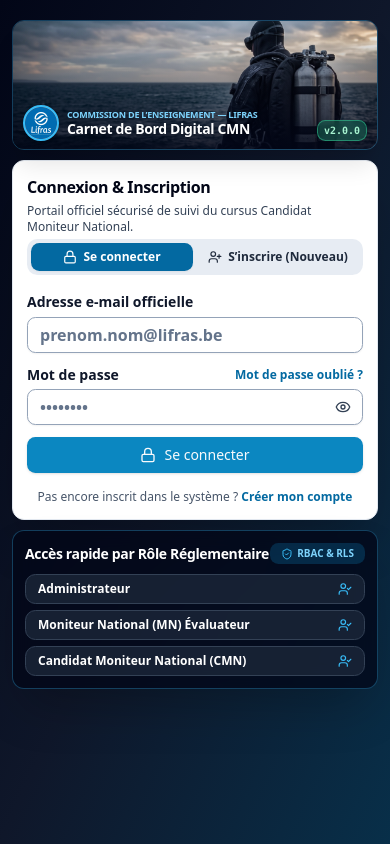
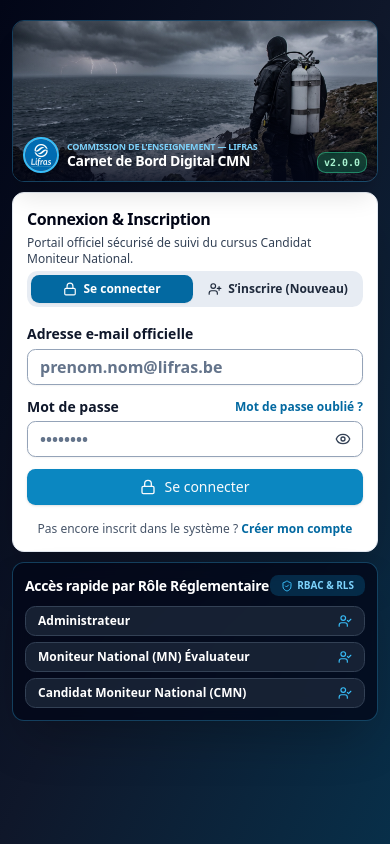
Before and after one commit to finetpatrice-debug/carnet-de-bord-cmn-lifras, a React (Vite) app: page /connexion in a window 390 px wide. Built offline with nearby package versions, Linux system fonts and the light colour scheme; no server answers; the database is empty; what xlsx would draw is missing.

Commit message:
v2.0.0: Nouvelle photo de couverture adaptee PC et GSM avec rafraichissement du cache

```diff
--- a/src/features/auth/LoginPage.tsx
+++ b/src/features/auth/LoginPage.tsx
@@ -188,14 +188,14 @@ export function LoginPage(): React.ReactElement {
     <div className="relative flex min-h-[100dvh] flex-col justify-between overflow-x-hidden bg-slate-950 p-3 sm:p-5 md:px-10 md:py-4 lg:px-14">
       {/* 1. PC & Tablette (md+) : Image officielle en fond d'écran plein cadre net (plongeur parfaitement dégagé à droite) */}
       <img
-        src="/Cover Carnet de Bord light.jpg?v=1.7.8"
+        src="/Cover Carnet de Bord light.jpg?v=2.0.0-cover2"
         alt=""
         aria-hidden="true"
         className="pointer-events-none fixed inset-0 hidden md:block h-full w-full object-cover object-right"
       />
       <div
         aria-hidden="true"
-        className="pointer-events-none fixed inset-0 hidden md:block bg-gradient-to-r from-slate-950/75 via-slate-950/35 to-transparent"
+        className="pointer-events-none fixed inset-0 hidden md:block bg-gradient-to-r from-slate-950/60 via-slate-950/20 to-transparent"
       />
 
       {/* 2. GSM (< md) : Fond sombre dégradé neutre + Bandeau photo dédié en haut */}
@@ -231,11 +231,11 @@ export function LoginPage(): React.ReactElement {
         {/* Bandeau photo affiché UNIQUEMENT sur GSM (< md) */}
         <div className="relative overflow-hidden rounded-xl border border-sky-400/30 shadow-xl md:hidden">
           <img
-            src="/Cover Carnet de Bord light.jpg?v=1.7.8"
+            src="/Cover Carnet de Bord light.jpg?v=2.0.0-cover2"
             alt="Moniteur National LIFRAS face à la mer — Carnet de Bord Digital CMN"
-            className="h-32 w-full object-cover object-[70%_28%]"
+            className="h-40 sm:h-44 w-full object-cover object-[65%_22%]"
           />
-          <div className="absolute inset-0 bg-gradient-to-t from-slate-950/90 via-slate-950/35 to-transparent" />
+          <div className="absolute inset-0 bg-gradient-to-t from-slate-950/85 via-slate-950/25 to-transparent" />
           <div className="absolute bottom-0 left-0 right-0 flex items-end justify-between gap-1.5 px-2.5 py-2">
             <div className="flex items-center gap-2 min-w-0 flex-1">
               <img
```
Also changed, not shown: public/Cover Carnet de Bord light.jpg.
